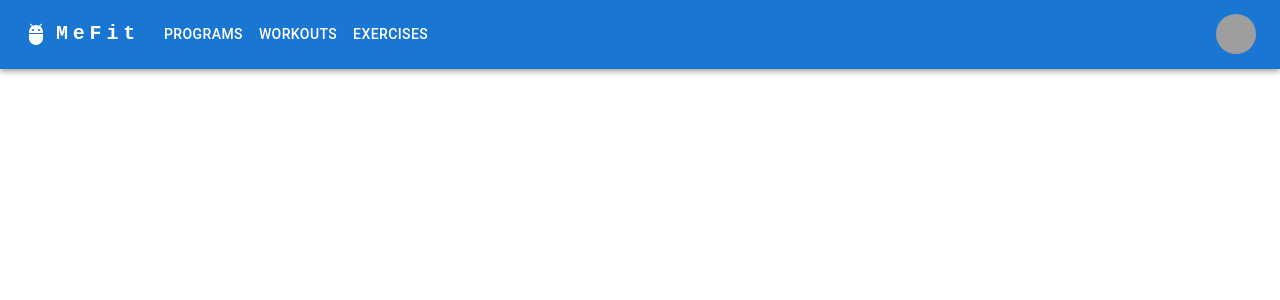
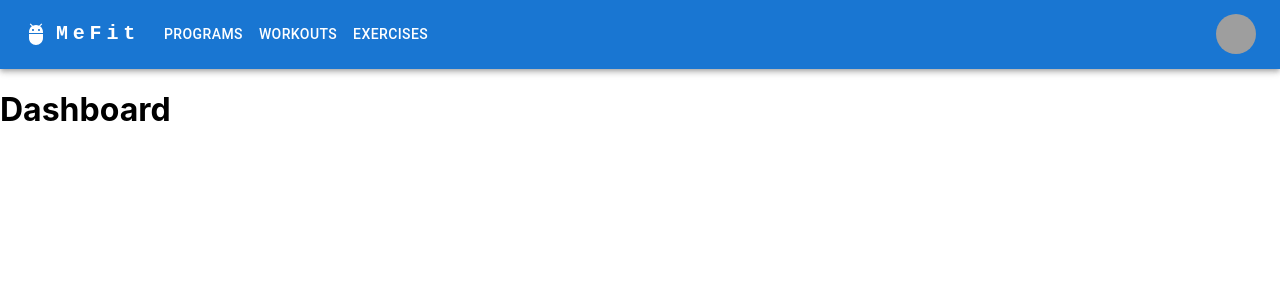
Before and after one commit to EliasHobby/mefit-heroku, a React (Create React App) app: page /dashboard in a window 1280 px wide. Shown: the top 300 px of the page. Built offline with nearby package versions, Linux system fonts and the light colour scheme; grey boxes are pictures that could not be loaded.

Commit message:
feat: Added additional pages and routing to them

```diff
--- a/src/App.js
+++ b/src/App.js
@@ -2,6 +2,11 @@ import './App.css';
 import { BrowserRouter, Routes, Route } from 'react-router-dom';
 import Login from './views/Login';
 import Profile from './views/Profile';
+import Workouts from './views/Workouts';
+import Exercises from './views/Exercises';
+import Dashboard from './views/Dashboard';
+import Programs from './views/Programs';
+import Contributors from './views/Contributors';
 import * as React from 'react';
 import ResponsiveAppBar from './components/NavBar/ReponsiveAppbar';
 
@@ -14,8 +19,12 @@ function App() {
         <Routes>
           <Route path="/" element={<Login />} />
           <Route path="/profile" element={<Profile />} />
+          <Route path="/workouts" element={<Workouts />} />
+          <Route path="/exercises" element={<Exercises />} />
+          <Route path="/dashboard" element={<Dashboard />} />
+          <Route path="/programs" element={<Programs />} />
+          <Route path="/contributors" element={<Contributors />} />
         </Routes>
-
       </div>
     </BrowserRouter>
   );
--- /dev/null
+++ b/src/views/Contributors.jsx
@@ -0,0 +1,6 @@
+const Dashboard = () => {
+    return (
+        <h1>Dashboard</h1>
+    )
+}
+export default Dashboard;
--- /dev/null
+++ b/src/views/Dashboard.jsx
@@ -0,0 +1,6 @@
+const Dashboard = () => {
+    return (
+        <h1>Dashboard</h1>
+    )
+}
+export default Dashboard;
--- /dev/null
+++ b/src/views/Exercises.jsx
@@ -0,0 +1,6 @@
+const Exercises = () => {
+    return (
+        <h1>Exercises</h1>
+    )
+}
+export default Exercises;
--- /dev/null
+++ b/src/views/Programs.jsx
@@ -0,0 +1,6 @@
+const Programs = () => {
+    return (
+        <h1>Programs</h1>
+    )
+}
+export default Programs;
--- /dev/null
+++ b/src/views/Workouts.jsx
@@ -0,0 +1,6 @@
+const Workouts = () => {
+    return (
+        <h1>Workouts</h1>
+    )
+}
+export default Workouts;
```
